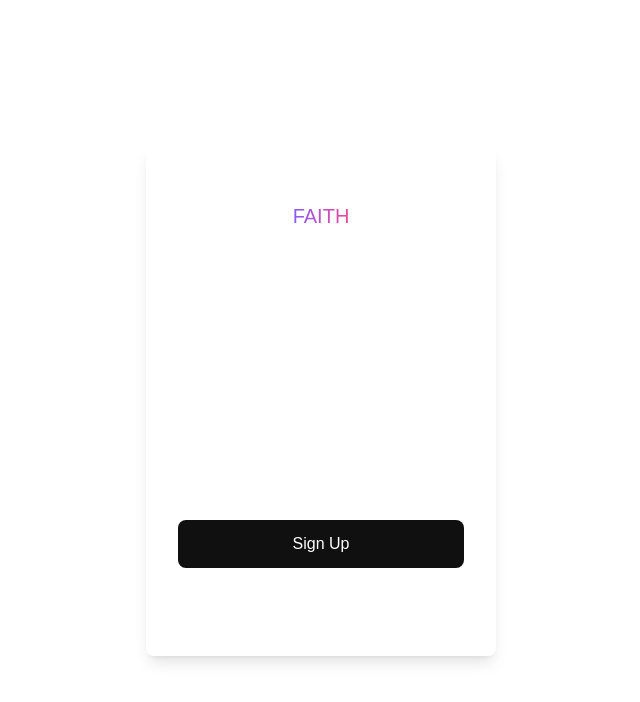
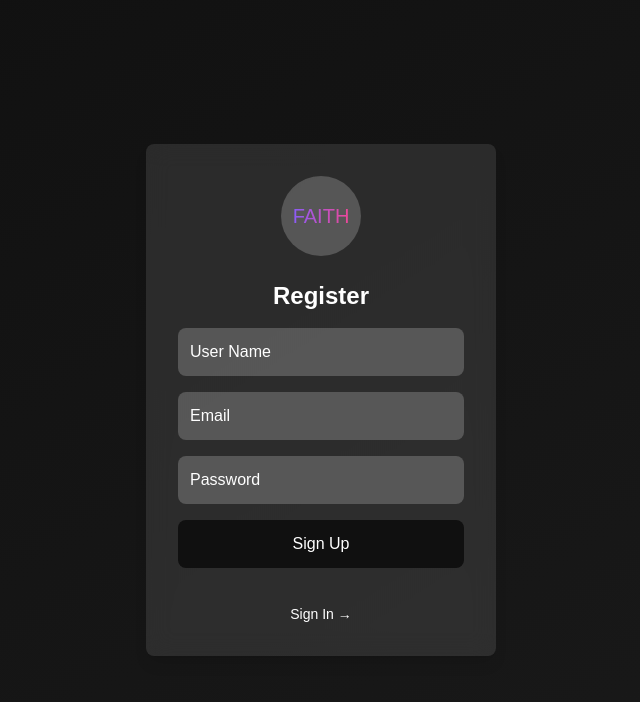
Before and after one commit to KierthanaRS/FAITH, a Next.js app in the folder frontend/: page /signup in a window 1280 px wide. Shown: the top 702 px of the page, without its empty margins (319-959 px from the left). Built offline with nearby package versions, Linux system fonts and the light colour scheme.

Commit message:
Update: Change background gradient colors in login and signup pages

```diff
--- a/frontend/src/app/login/page.tsx
+++ b/frontend/src/app/login/page.tsx
@@ -51,7 +51,7 @@
 
   };
   return (
-    <div className="flex items-center justify-center min-h-screen bg-gradient-to-br from-secondary via-secondary-100 to-secondary-300">
+    <div className="flex items-center justify-center min-h-screen bg-gradient-to-br from-background to-sidebar">
       <div className="relative bg-white/10 backdrop-blur-md shadow-lg rounded-lg p-8 w-[350px]">
         {/* Icon */}
         <div className="flex justify-center mb-6">
--- a/frontend/src/app/signup/page.tsx
+++ b/frontend/src/app/signup/page.tsx
@@ -49,7 +49,7 @@
     }
   };
   return (
-    <div className="flex items-center justify-center min-h-screen bg-gradient-to-br from-secondary via-secondary-100 to-secondary-300">
+    <div className="flex items-center justify-center min-h-screen bg-gradient-to-br  from-background to-sidebar">
       <div className="relative bg-white/10 backdrop-blur-md shadow-lg rounded-lg p-8 w-[350px]">
         {/* Icon */}
         <div className="flex justify-center mb-6">
```
